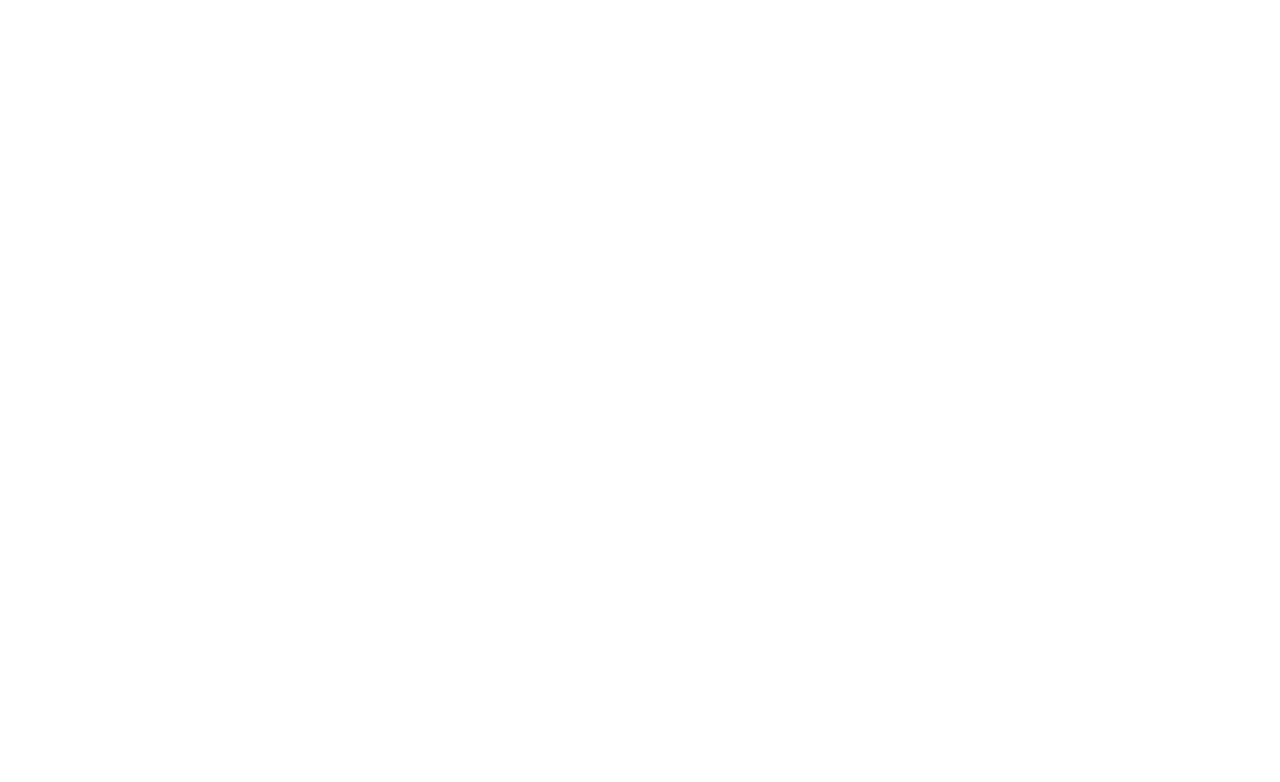
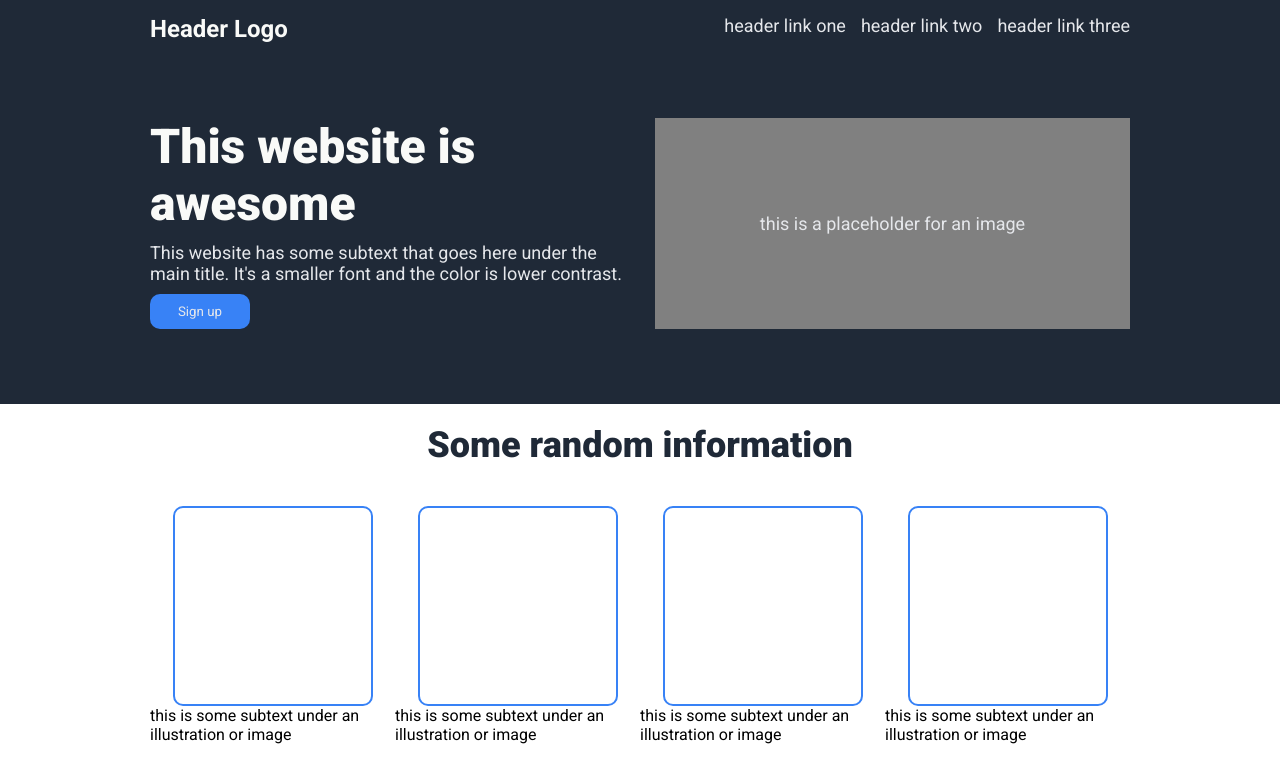
Before and after one commit to keemcc/odin-landing-page, a plain HTML site: page index.html in a window 1280 px wide. Drawn offline with Linux system fonts and the light colour scheme.

Commit message:
added first section

```diff
--- a/index.html
+++ b/index.html
@@ -3,9 +3,53 @@
 <head>
     <meta charset="UTF-8">
     <meta name="viewport" content="width=device-width, initial-scale=1.0">
-    <title>Document</title>
+    <title>Awesome Site</title>
+    <link rel="preconnect" href="https://fonts.googleapis.com">
+    <link rel="preconnect" href="https://fonts.gstatic.com" crossorigin>
+    <link href="https://fonts.googleapis.com/css2?family=Roboto:ital,wght@0,100..900;1,100..900&display=swap" rel="stylesheet">
+    <link rel="stylesheet" href="style.css">
 </head>
 <body>
-
+    <header>
+        <div class="top-bar">
+            <h2>Header Logo</h2>
+            <ul class="header-links">
+                <li><a href="#">header link one</a></li>
+                <li><a href="#">header link two</a></li>
+                <li><a href="#">header link three</a></li>
+            </ul>
+        </div>
+        <div class="hero">
+            <div class="hero-statement">
+                <h1>This website is awesome</h1>
+                <p>This website has some subtext that goes here under the
+                    main title. It's a smaller font and the color
+                     is lower contrast.</p>
+                <button>Sign up</button>
+            </div>
+            <div class="hero-image">this is a placeholder for an image</div>
+        </div>
+    </header>
+    <div class="random-section">
+        <h2>Some random information</h2>
+        <div class="labeled-images">
+            <div class="labeled-image">
+                <div class="image"></div>
+                <p>this is some subtext under an illustration or image</p>
+            </div>
+            <div class="labeled-image">
+                <div class="image"></div>
+                <p>this is some subtext under an illustration or image</p>
+            </div>
+            <div class="labeled-image">
+                <div class="image"></div>
+                <p>this is some subtext under an illustration or image</p>
+            </div>
+            <div class="labeled-image">
+                <div class="image"></div>
+                <p>this is some subtext under an illustration or image</p>
+            </div>
+        </div>
+    </div>
 </body>
 </html>
--- a/style.css
+++ b/style.css
@@ -0,0 +1,110 @@
+* {
+    font-family: "Roboto", sans-serif;
+    box-sizing: border-box;
+    padding: 0;
+    margin: 0;
+}
+
+header {
+    background-color: #1F2937;
+    color: #E5E7EB;
+    font-size: 18px;
+    padding: 15px 150px;
+    padding-bottom: 75px;
+}
+
+.top-bar {
+    display: flex;
+    margin-bottom: 75px;
+}
+
+.top-bar > h2 {
+    flex: auto;
+    font-size: 24px;
+    color: #F9FAF8;
+}
+
+.header-links {
+    display: flex;
+    list-style: none;
+    gap: 15px;
+}
+
+.header-links a {
+    color: #E5E7EB;
+    text-decoration: none;
+}
+
+.hero {
+    display: flex;
+    gap: 30px;
+}
+
+.hero h1 {
+    font-size: 48px;
+    color: #F9FAF8;
+    font-weight: 900;
+}
+
+.hero > * {
+    flex: 1;
+}
+
+.hero-image {
+    background-color: gray;
+    display: flex;
+    justify-content: center;
+    align-items: center;
+}
+
+.hero-statement {
+    display: flex;
+    flex-direction: column;
+    gap: 10px;
+}
+
+.hero-statement > * {
+    flex-grow: 0;
+}
+
+.hero button {
+    background-color: #3882F6;
+    border-radius: 10px;
+    border: none;
+    color: #E5E7EB;
+    padding: 10px 20px;
+    width: 100px
+}
+
+.random-section {
+    display: flex;
+    flex-direction: column;
+    align-items: center;
+    gap: 20px;
+    padding: 20px 150px;
+}
+
+.random-section > h2 {
+    font-size: 36px;
+    color: #1F2937;
+    font-weight: 900;
+    margin-bottom: 20px;
+}
+
+.labeled-images {
+    display: flex;
+}
+
+.labeled-image {
+    display: flex;
+    flex-direction: column;
+    align-items: center;
+}
+
+.labeled-image > .image {
+    border: 2px solid #3882F6;
+    border-radius: 10px;
+    flex: auto;
+    height: 200px;
+    width: 200px;
+}
```
